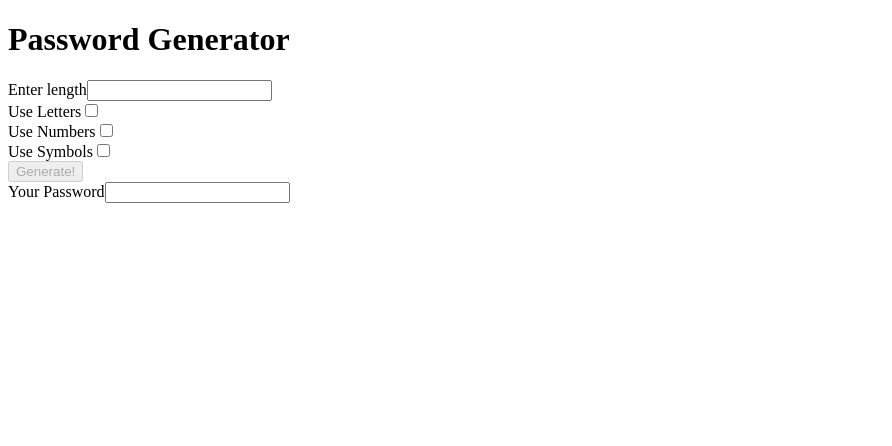
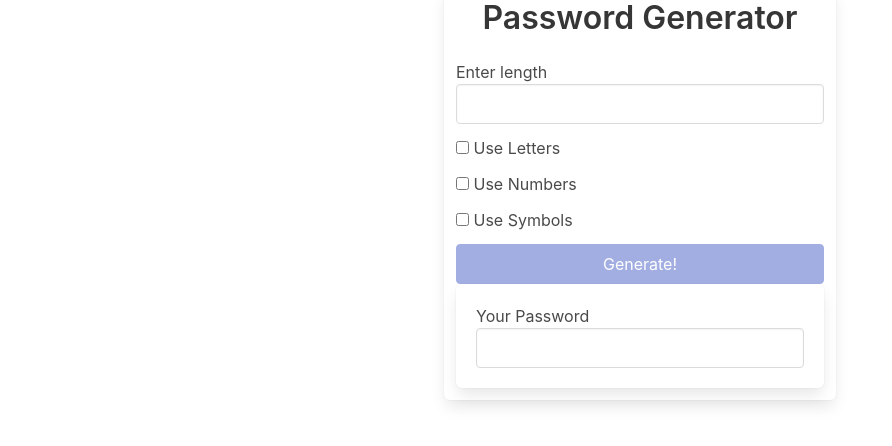
Before and after one commit to jblanco74/pw-tester, an Angular app: page / in a window 1280 px wide. Shown: the top 446 px of the page, without its empty margins (0-892 px from the left). Built offline with nearby package versions, Linux system fonts and the light colour scheme.

Commit message:
add style to our app with bulma library

```diff
--- a/src/app/app.component.html
+++ b/src/app/app.component.html
@@ -1,27 +1,43 @@
-<h1>Password Generator</h1>
+<div class="container">
+  <div class="columns is-centered">
+    <div class="box column is-one-third">
+      <h1 class="title has-text-centered">Password Generator</h1>
 
-<div>
+      <div class="field">
         <label>Enter length</label>
-  <input #passLengthEvent (input)="onChangeLength(passLengthEvent.value)" >
+        <input class="input" #passLengthEvent (input)="onChangeLength(passLengthEvent.value)" >
       </div>
 
-<div>
-  <label>Use Letters</label>
+      <div class="field">
+        <div class="control">
+          <label class="checkbox">
             <input type="checkbox" (change)="onChangeUseLetters()">
+            Use Letters
+          </label>
+        </div>
       </div>
 
-<div>
-  <label>Use Numbers</label>
+      <div class="field">
+        <div class="control">
+          <label class="checkbox">
             <input type="checkbox" (change)="onChangeUseNumbers()">
+            Use Numbers
+          </label>
+        </div>
       </div>
 
-<div>
-  <label>Use Symbols</label>
+      <div class="field">
+        <div class="control">
+          <label class="checkbox">
             <input type="checkbox" (change)="onChangeUseSymbols()">
+            Use Symbols
+          </label>
+        </div>
       </div>
 
       <div>
         <button
+          class="button is-link is-fullwidth"
           (click)="onButtonClick()"
           [disabled]="!(pwLength && (includeLetters || includeNumbers || includeSymbols))"
         >
@@ -29,7 +45,10 @@
         </button>
       </div>
 
-<div>
+      <div class="box">
         <label>Your Password</label>
-  <input [value]="password" type="text">
+        <input class="input" [value]="password" type="text">
       </div>
+    </div>
+  </div>
+</div>
--- a/src/styles.css
+++ b/src/styles.css
@@ -1 +1,2 @@
 /* You can add global styles to this file, and also import other style files */
+@import 'bulma/css/bulma.css';
```
Lines whose indentation alone changed are shown as unchanged.
